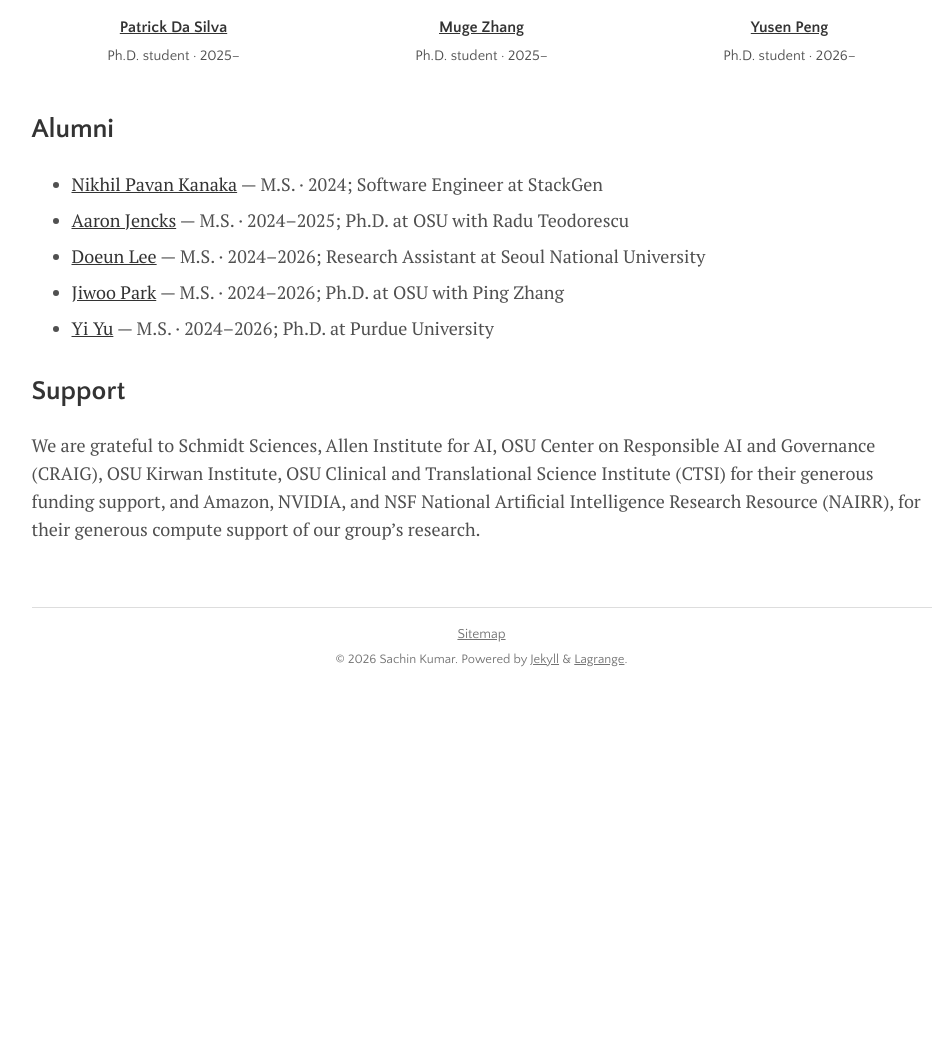
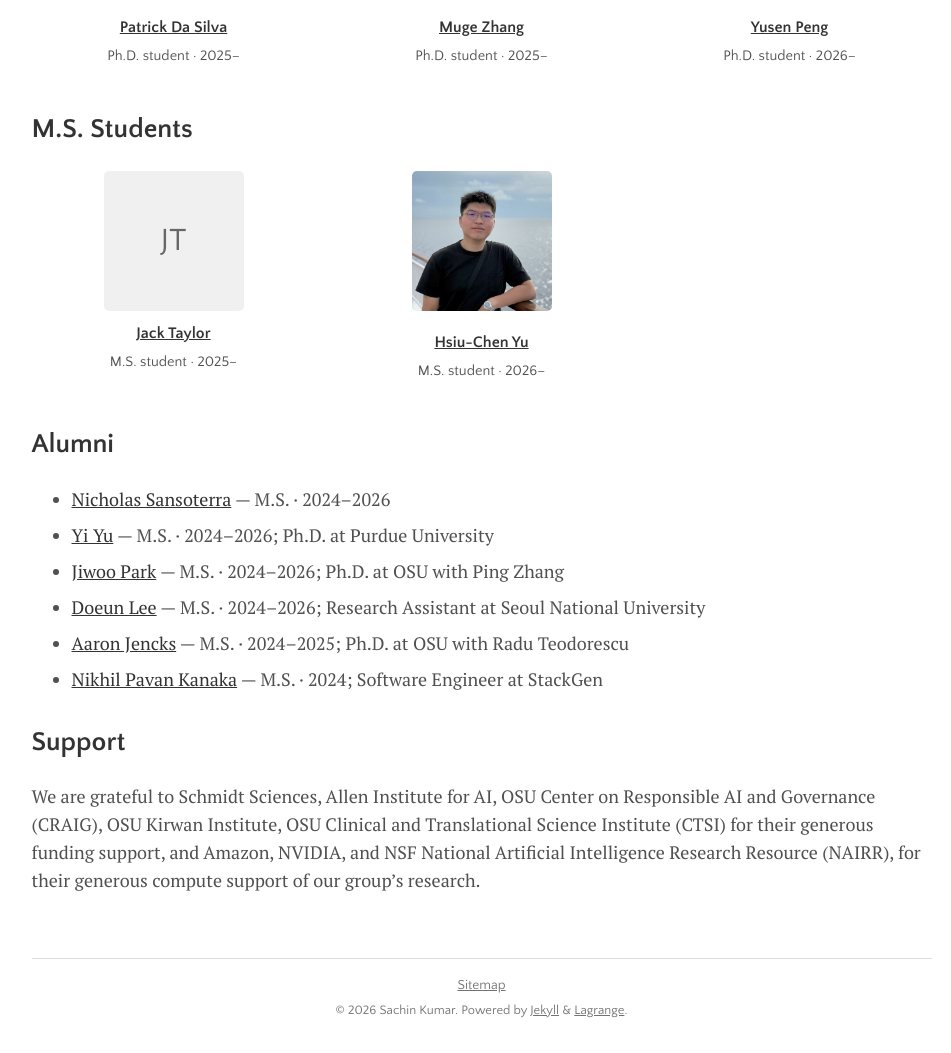
Before and after one commit to shocheen/shocheen.github.io, a Jekyll site: the page built from _pages/group.md, in a window 1280 px wide, cut to the strip 629-1682 px from the top of the page. Shown: the whole strip, without its empty margins (151-1102 px from the left). Built offline with Jekyll 4.4.1, drawn with Linux system fonts in a browser that asks for light colours; before the commit the page ends 1330 px from its top, so only the background shows below that.

Commit message:
Update master's students and sort alumni by graduation year

```diff
--- a/_data/group.json
+++ b/_data/group.json
@@ -38,12 +38,27 @@
       "detail": "Ph.D. student · 2026–"
     }
   ],
+  "masters_students": [
+    {
+      "name": "Jack Taylor",
+      "url": "https://engineering.osu.edu/people/taylor.3781",
+      "initials": "JT",
+      "detail": "M.S. student · 2025–"
+    },
+    {
+      "name": "Hsiu-Chen Yu",
+      "url": "https://www.linkedin.com/in/hsiu-chen-yu/",
+      "image": "hsiu-chen-yu.jpg",
+      "detail": "M.S. student · 2026–"
+    }
+  ],
   "alumni": [
     {
       "name": "Nikhil Pavan Kanaka",
       "url": "https://www.linkedin.com/in/nikhilkanaka/",
       "image": "nikhil.jpg",
       "detail": "M.S. · 2024",
+      "graduation_year": 2024,
       "note": "Software Engineer at StackGen"
     },
     {
@@ -51,6 +66,7 @@
       "url": "https://www.linkedin.com/in/aaron-jencks-185bb924b/",
       "image": "aaron.jpeg",
       "detail": "M.S. · 2024–2025",
+      "graduation_year": 2025,
       "note": "Ph.D. at OSU with Radu Teodorescu"
     },
     {
@@ -58,6 +74,7 @@
       "url": "https://leadoeun.github.io/",
       "image": "doeun.jpeg",
       "detail": "M.S. · 2024–2026",
+      "graduation_year": 2026,
       "note": "Research Assistant at Seoul National University"
     },
     {
@@ -65,14 +82,22 @@
       "url": "https://www.linkedin.com/in/jiwoo-park-55605525b/",
       "image": "jiwoo.png",
       "detail": "M.S. · 2024–2026",
+      "graduation_year": 2026,
       "note": "Ph.D. at OSU with Ping Zhang"
     },
     {
       "name": "Yi Yu",
       "url": "https://openreview.net/profile?id=%7EYi_Yu10",
       "detail": "M.S. · 2024–2026",
+      "graduation_year": 2026,
       "note": "Ph.D. at Purdue University",
       "initials": "YY"
+    },
+    {
+      "name": "Nicholas Sansoterra",
+      "url": "https://www.linkedin.com/in/nsansoterra/",
+      "detail": "M.S. · 2024–2026",
+      "graduation_year": 2026
     }
   ]
 }
--- a/_pages/group.md
+++ b/_pages/group.md
@@ -15,10 +15,19 @@ redirect_from:
 {% endfor %}
 </div>
 
+## M.S. Students
+
+<div class="group-grid">
+{% for member in site.data.group.masters_students %}
+  {% include group-member.html member=member %}
+{% endfor %}
+</div>
+
 ## Alumni
 
+{% assign alumni = site.data.group.alumni | sort: 'graduation_year' | reverse %}
 <ul class="alumni-list">
-{% for member in site.data.group.alumni %}
+{% for member in alumni %}
   <li><a href="{{ member.url | escape }}">{{ member.name | escape }}</a> — {{ member.detail | escape }}{% if member.note %}; {{ member.note | escape }}{% endif %}</li>
 {% endfor %}
 </ul>
```
Also changed, not shown: MIGRATION.md (+4 -1 lines), images/group/README.md (added, +9 -0 lines), images/group/hsiu-chen-yu.jpg (added).
